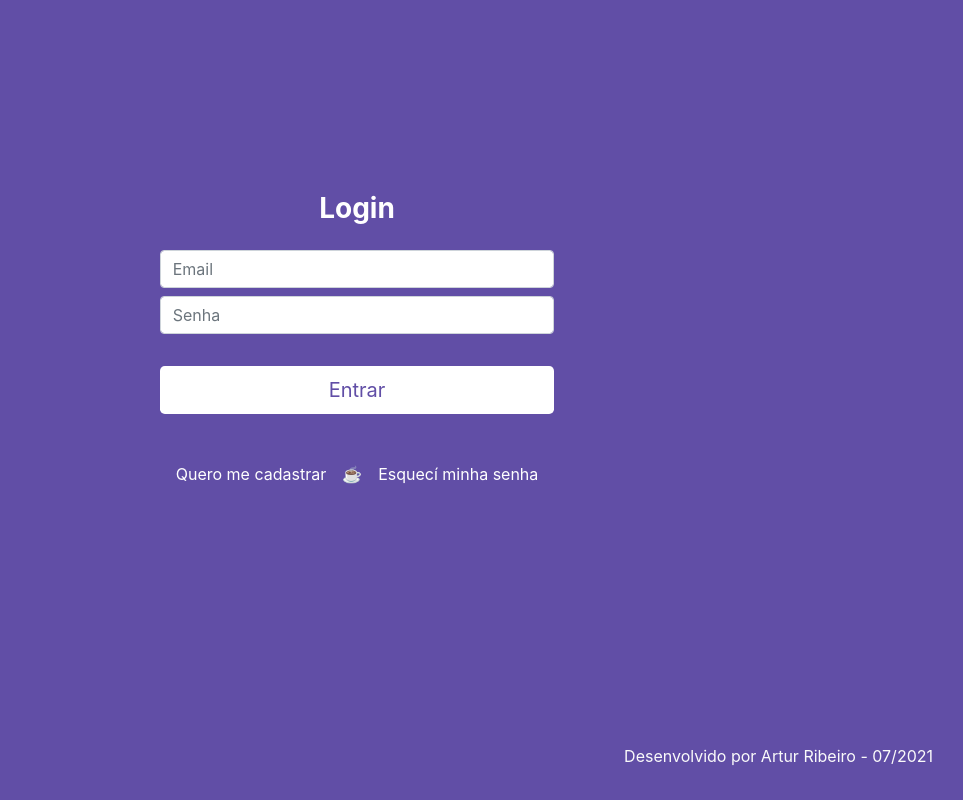
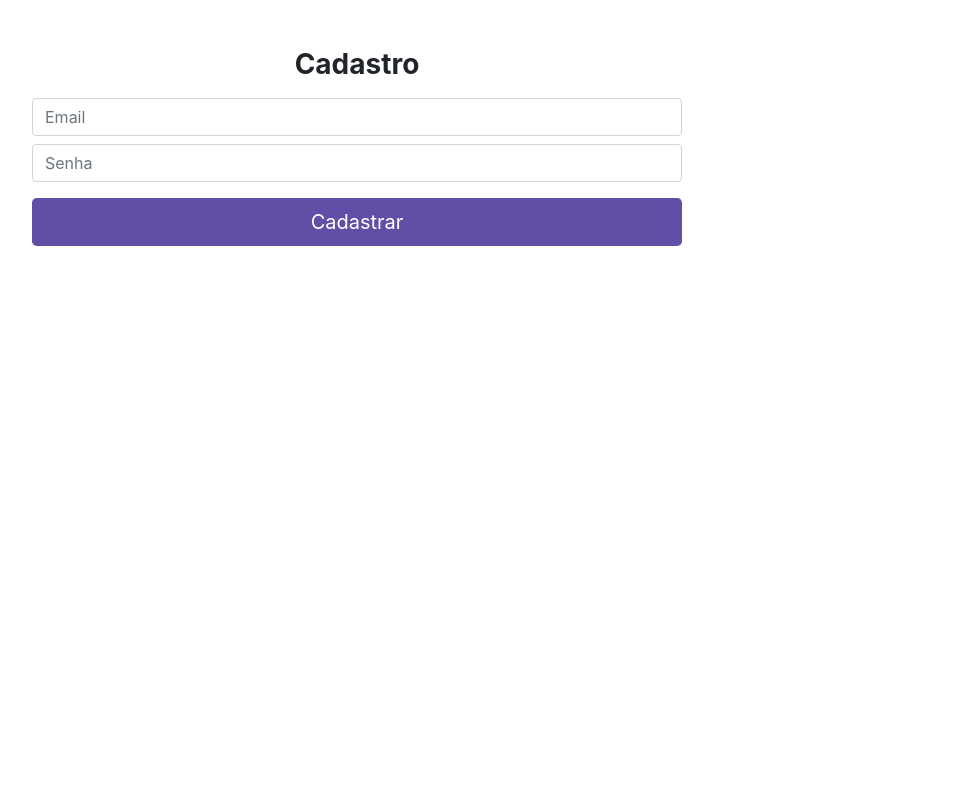
Before and after one commit to ArturRibeiro01/crud_eventos, a React (Create React App) app: page / in a window 1280 px wide. Shown: the whole page, without its empty margins (283-1246 px from the left). Built offline with nearby package versions, Linux system fonts and the light colour scheme.

Commit message:
Criação da tela de cadastro de usuári

```diff
--- a/src/index.js
+++ b/src/index.js
@@ -1,10 +1,11 @@
 import React from "react";
 import ReactDOM from "react-dom";
 import Login from "../src/views/login/index";
+import NovoUsuario from "../src/views/usuario-novo/index";
 
 ReactDOM.render(
   <React.StrictMode>
-    <Login />
+    <NovoUsuario />
   </React.StrictMode>,
   document.getElementById("root")
 );
--- /dev/null
+++ b/src/views/usuario-novo/index.js
@@ -0,0 +1,69 @@
+import React, { useState } from "react";
+import firebase from "../../config/firebase";
+import "firebase/auth";
+
+import "./usuario-novo.css";
+
+const NovoUsuario = () => {
+  const [email, setEmail] = useState();
+  const [senha, setSenha] = useState();
+  const [msgTipo, setMsgTipo] = useState();
+  const [msg, setMsg] = useState();
+
+  function Cadastrar() {
+    setMsgTipo(null);
+
+    if (!email || !senha) {
+      setMsgTipo("erro");
+      setMsg("Informe e-mail e senha para efetuar o cadastro");
+      return;
+    }
+  }
+
+  return (
+    <div className="form-cadastro">
+      <form className="text-center form-login mx-auto mt-5">
+        <h1 className="h3 mb-3 text-black font-weight-bold">Cadastro</h1>
+        <input
+          onChange={(e) => setEmail(e.target.value)}
+          type="email"
+          className="form-control my-2"
+          placeholder="Email"
+        />
+        <input
+          onChange={(e) => setSenha(e.target.value)}
+          type="password"
+          className="form-control my-2"
+          placeholder="Senha"
+        />
+        <button
+          onClick={Cadastrar}
+          type="button"
+          className="btn btn-lg btn-block mt-3 mb-5 btn-cadastro"
+        >
+          Cadastrar
+        </button>
+
+        <div className="msg-login text-white text-center my-5">
+          {msgTipo === "sucesso" && (
+            <>
+              <span className="sussess-message">
+                Usuário cadastrado com sucesso
+              </span>
+              <span>&#128526;</span>
+            </>
+          )}
+          {msgTipo === "Deu Ruim" && (
+            <>
+              <span>🔒 </span>
+              <span className="error-message">{msg}</span>
+              <span> &#128549;</span>
+            </>
+          )}
+        </div>
+      </form>
+    </div>
+  );
+};
+
+export default NovoUsuario;
--- /dev/null
+++ b/src/views/usuario-novo/usuario-novo.css
@@ -0,0 +1,12 @@
+.form-login {
+  max-width: 650px;
+}
+.btn-cadastro {
+  background-color: #614ea6;
+  color: #fff;
+  transition: 0.3s ease-in;
+}
+.btn-cadastro:hover {
+  background-color: #f21667;
+  color: #fff;
+}
```
